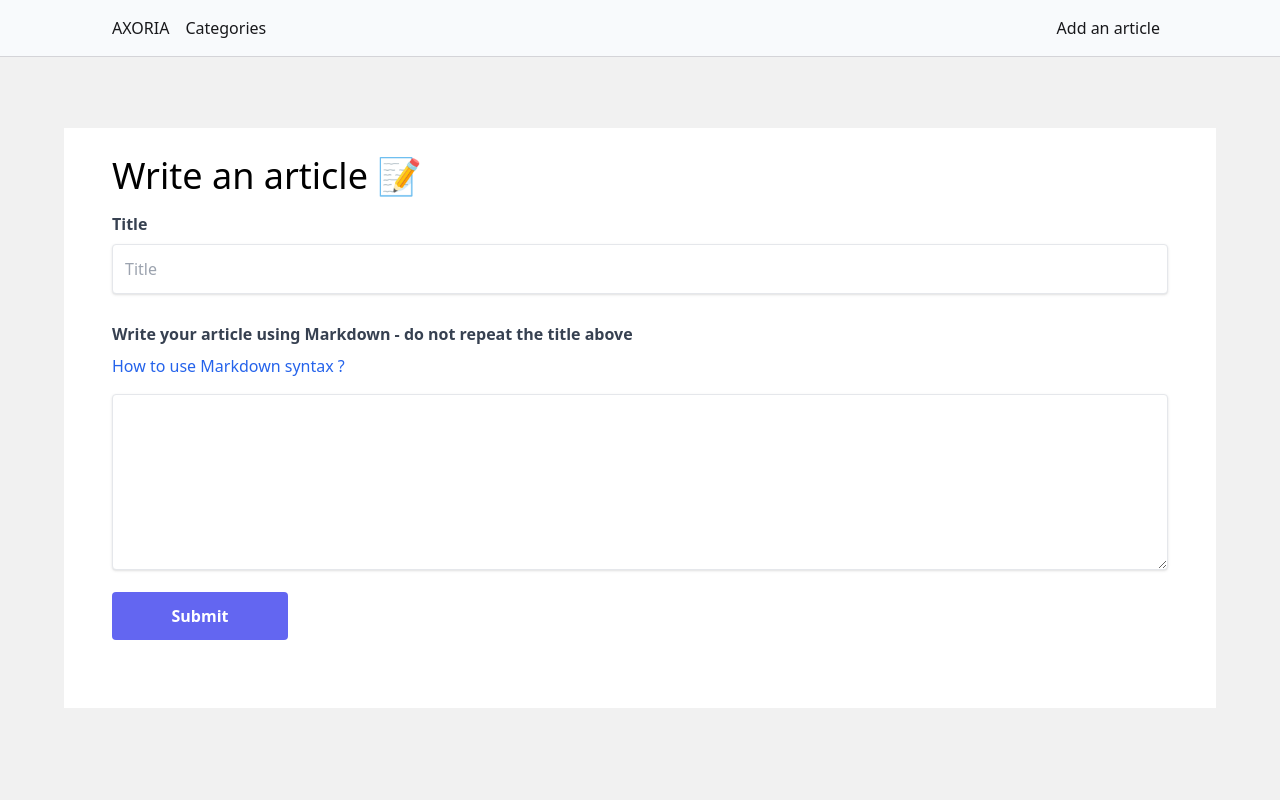
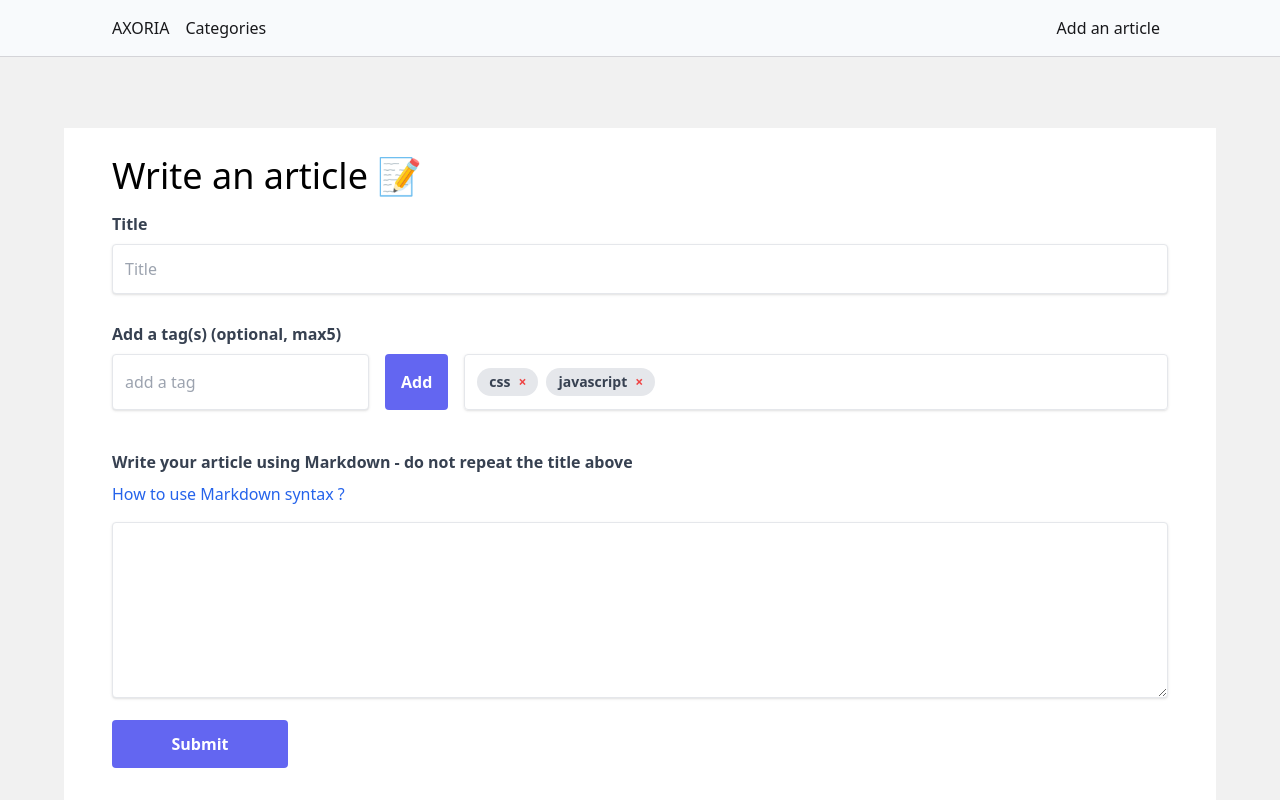
Before and after one commit to ArthurJenck/next_AxoriaBlog, a Next.js app: page /dashboard/create in a window 1280 px wide. Shown: the top 800 px of the page. Built offline with nearby package versions, Linux system fonts and the light colour scheme.

Commit message:
feat: added tag add interface

```diff
--- a/src/app/dashboard/create/page.jsx
+++ b/src/app/dashboard/create/page.jsx
@@ -1,20 +1,25 @@
 "use client"
 import { addPost } from "@/lib/serverActions/blog/postServerActions"
-import React from "react"
+import React, { useRef, useState } from "react"
 
 const page = () => {
+  const [tags, setTags] = useState(["css", "javascript"])
+  const tagInputRef = useRef(null)
+
   const handleSubmit = async (e) => {
     e.preventDefault()
 
     const formData = new FormData(e.target)
     console.log(formData)
-
     for (const [key, value] of formData.entries()) {
       console.log(key, value)
     }
-
     const result = await addPost(formData)
   }
+
+  const handleAddTag = () => {}
+
+  const handleRemoveTag = (tag) => {}
 
   return (
     <div className="u-main-container bg-white p-7 mt-32 mb-44">
@@ -32,6 +37,49 @@
           placeholder="Title"
           required
         />
+
+        <div className="mb-10">
+          <label className="f-label" htmlFor="tag">
+            Add a tag(s) (optional, max5)
+          </label>
+          <div className="flex">
+            <input
+              type="text"
+              className="shadow border rounded p-3 text-gray-700 focus:outline-slate-400"
+              name="tag"
+              id="tag"
+              placeholder="add a tag"
+              ref={tagInputRef}
+            />
+            <button
+              className="bg-indigo-500 hover:bg-indigo-700 text-white font-bold p-4 rounded mx-4"
+              onClick={handleAddTag}
+              type="button"
+            >
+              Add
+            </button>
+            <div className="flex items-center grow whitespace-normal overflow-y-auto shadow border rounded px-3">
+              {tags.map((tag) => {
+                return (
+                  <span
+                    key={tag}
+                    className="inline-block whitespace-nowrap bg-gray-200 text-gray-700 rounded-full px-3 py-1 text-sm font-semibold mr-2"
+                  >
+                    {tag}
+                    <button
+                      type="button"
+                      onClick={() => handleRemoveTag(tag)}
+                      className="text-red-500 ml-2"
+                    >
+                      &times;
+                    </button>
+                  </span>
+                )
+              })}
+            </div>
+          </div>
+        </div>
+
         <label htmlFor="markdownArticle" className="f-label">
           Write your article using Markdown - do not repeat the title above
         </label>
```
